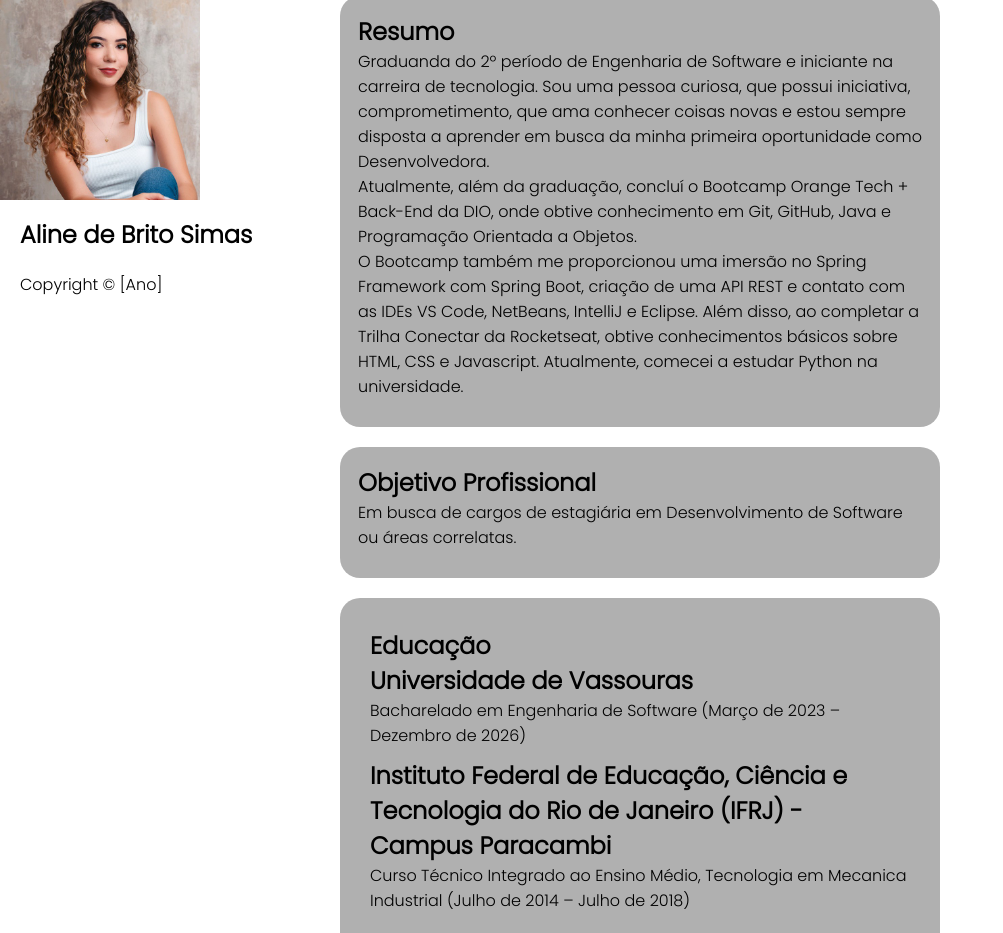
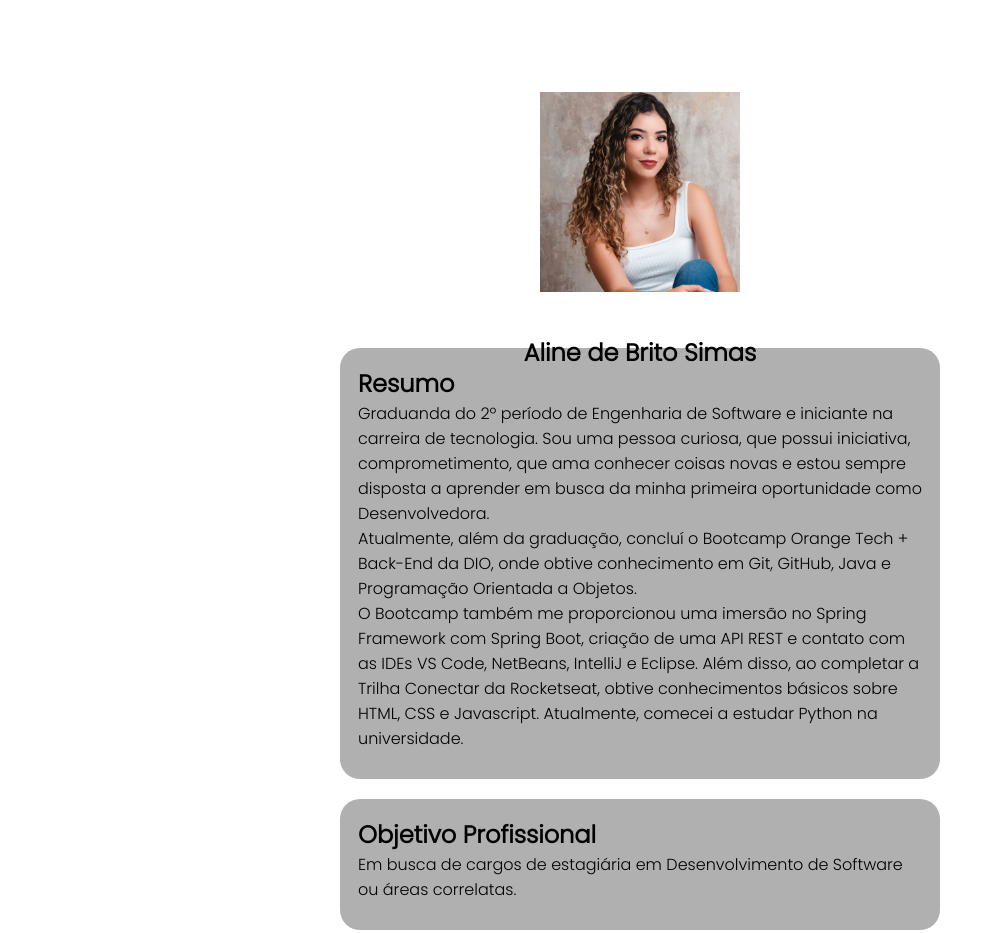
Before and after one commit to ahlinebrito/MeuCV, a plain HTML site: page index.html in a window 1280 px wide. Shown: the top 933 px of the page, without its empty margins (0-1003 px from the left). Drawn offline with Linux system fonts and the light colour scheme.

Commit message:
Add files via upload

```diff
--- a/index.html
+++ b/index.html
@@ -8,11 +8,14 @@
     <link href="https://fonts.googleapis.com/css2?family=Poppins:wght@300&display=swap" rel="stylesheet">
 </head>
 <body>
-    <img src="1682883705135.jpg" alt="minha imagem" width="200" height="200">
+    <img src="1682883705135.jpg" alt="minha imagem" width="200" height="200" class="minhafoto">
 
 
     <header>
-    <h1>Aline de Brito Simas</h1>
+    <h1 class="nome">
+      Aline de Brito Simas</h1>
+      <h2 class="copyright">
+        Copyright © [Ano]</h2>
     </header>
     <main>
         <section class="resumo">
@@ -108,8 +111,5 @@
         </ul>
       </section>
     </main>
-    <footer>
-      <p>Copyright © [Ano]</p>
-    </footer>
   </body>
 </html>
--- a/style.css
+++ b/style.css
@@ -39,11 +39,6 @@
     color: #000;
   }
 
-  footer {
-    background-color: #fff;
-    padding: 10px 20px;
-    color: #000;
-  }
 
   p {
     margin-bottom: 10px;
@@ -53,7 +48,7 @@
     top: 140%;
     left: 50%;
     transform: translate(-50%,-50%);
-    padding-top: 5%;
+    padding-top: 60%;
   }
   .resumo{
     background-color: rgba(0, 0, 0, 0.308);
@@ -95,3 +90,26 @@
     padding: 3%;
     border-radius: 20px;
 }
+.minhafoto{
+  position: absolute;
+    top: 20%;
+    left: 50%;
+    transform: translate(-50%,-50%);
+    padding-top: 5%;
+}
+.nome{
+  position: absolute;
+    top: 40%;
+    left: 50%;
+    transform: translate(-50%,-50%);
+    padding-top: 5%;
+}
+.copyright{
+  position: absolute;
+    top: 340%;
+    left: 50%;
+    transform: translate(-50%,-50%);
+    padding-top: 5%;
+    padding-bottom: 5%;
+    font-size: 16px;
+}
```
